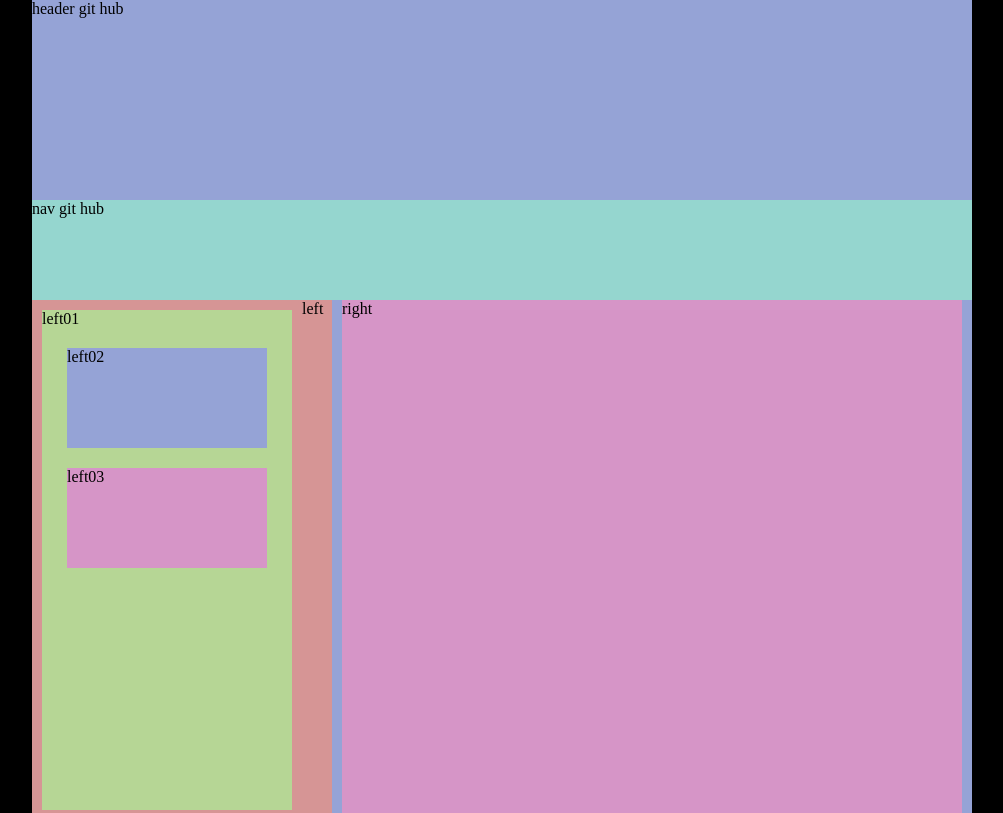
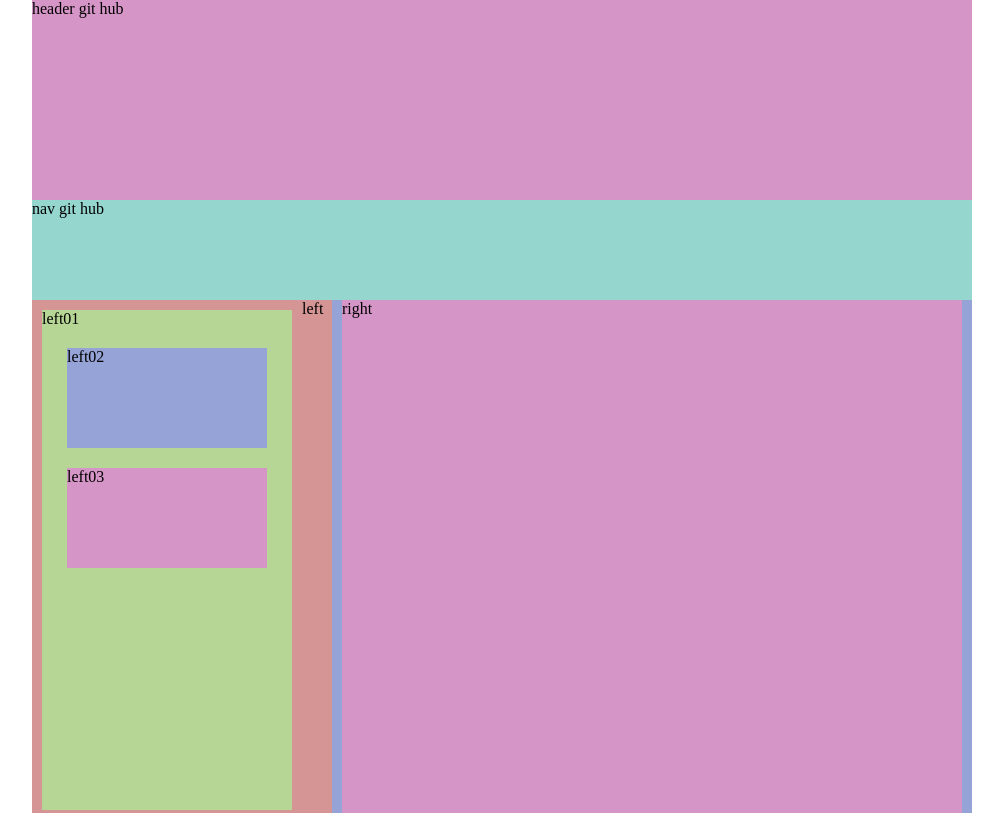
Before and after one commit to art3blaky/student, a plain HTML site: page index.html in a window 1280 px wide. Shown: the top 813 px of the page, without its empty margins (138-1141 px from the left). Drawn offline with Linux system fonts and the light colour scheme.

Commit message:
back none

```diff
--- a/index.html
+++ b/index.html
@@ -7,7 +7,7 @@
 </head>
 <body>
 	<div class="container grid_12 bgcolor2">
-		<div class="header grid_12 bgcolor4 alpha">header git hub</div>
+		<div class="header grid_12 bgcolor5 alpha">header git hub</div>
 			<div class="nav grid_12 bgcolor3 alpha">nav git hub</div>
 
 		<div class="main grid_12 bgcolor4 alpha clearfix">
--- a/style.css
+++ b/style.css
@@ -6,7 +6,6 @@
 body{
 margin:0;
 padding:0;
-background-color:black;
 }
 
 .grid_1 {
```
